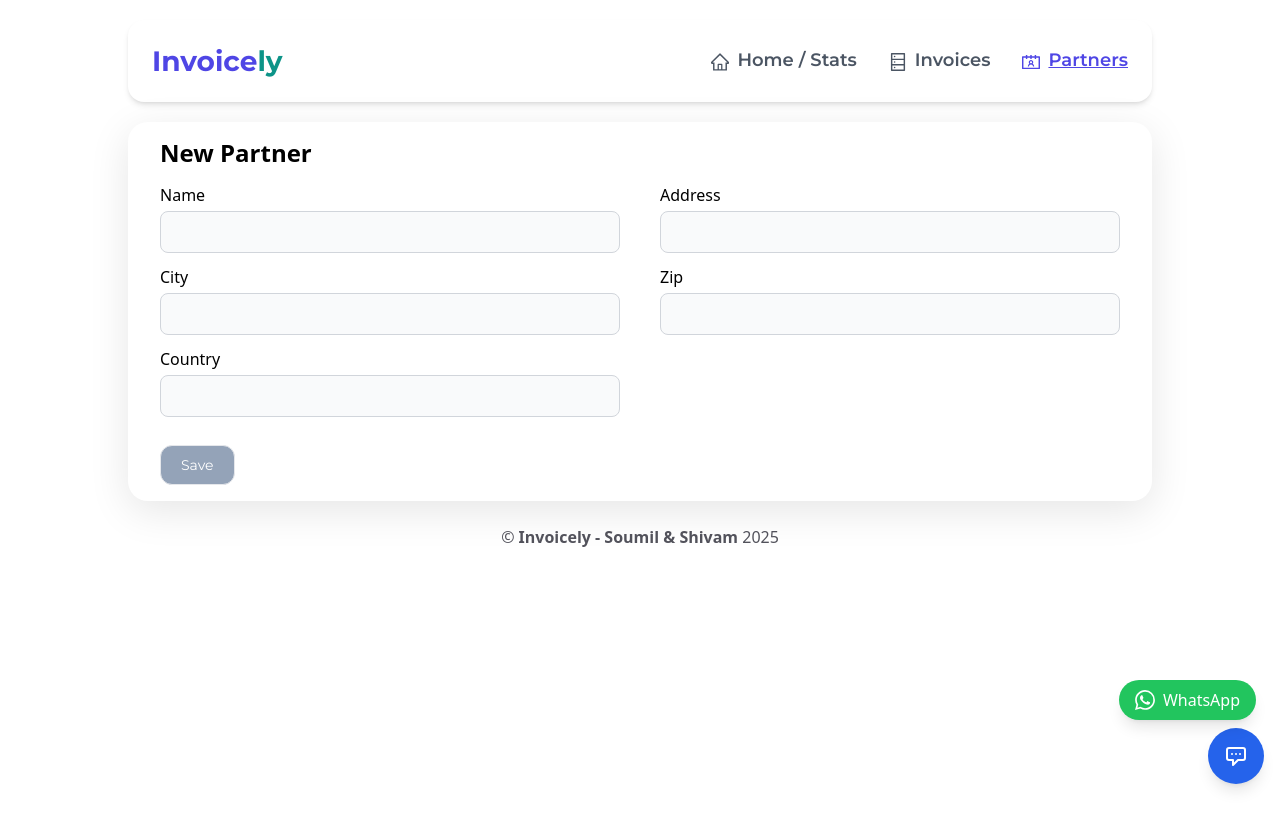
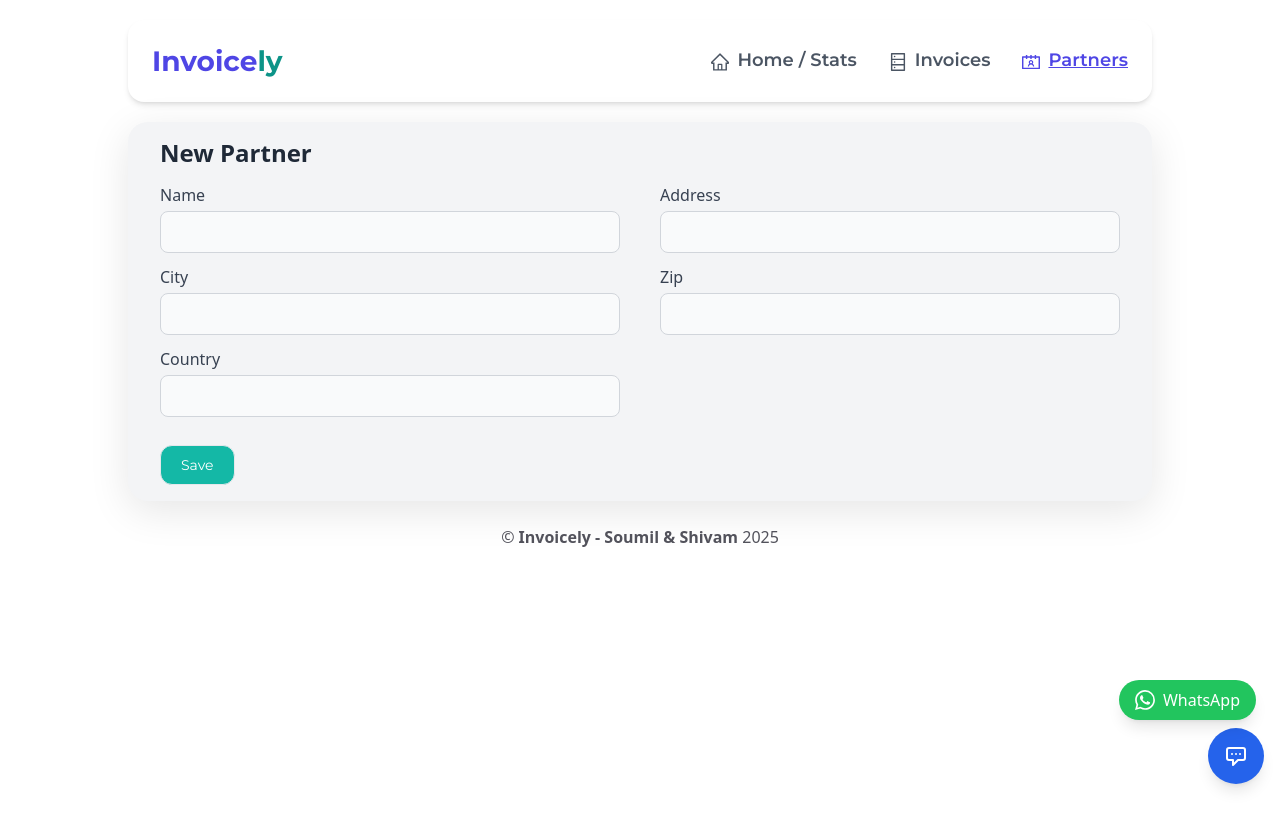
Before and after one commit to Soumilgit/MP_SemVI_Customer-Invoicing, a React (Vite) app in the folder frontend/: page /new-partner in a window 1280 px wide. Built offline with nearby package versions, Linux system fonts and the light colour scheme; no server answers; a web font is replaced by a local one; what @react-pdf/renderer would draw is missing.

Commit message:
newly styled, matched theme

```diff
--- a/frontend/src/sections/NewPartner.jsx
+++ b/frontend/src/sections/NewPartner.jsx
@@ -8,20 +8,20 @@ const NewPartner = () => {
   const { partnerName, setPartnerName, partnerAddress, setPartnerAddress, partnerCity, setPartnerCity, partnerZip, setPartnerZip, partnerCountry, setPartnerCountry, handlePartnerSubmit } = useContext(DataContext);
 
   return (
-    <section className="w-full rounded-[20px] shadow-3xl px-8 py-4 mt-5">
+    <section className="w-full rounded-[20px] shadow-3xl px-8 py-4 mt-5 bg-gray-100">
 
       <Helmet>
         <title>New Partner - Invoicely</title>
       </Helmet>
 
-      <h1 className="text-2xl font-bold mb-4">New Partner</h1>
+      <h1 className="text-2xl font-bold mb-4 text-gray-800">New Partner</h1>
 
       <form onSubmit={handlePartnerSubmit}>
         <div className='flex flex-col md:flex-row gap-10'>
 
           <div className='w-full md:w-1/2'>
             <fieldset>
-              <label htmlFor='name'>Name</label>
+              <label htmlFor='name' className='text-gray-700'>Name</label>
               <input
                 type='text'
                 className='input mt-1'
@@ -33,7 +33,7 @@ const NewPartner = () => {
             </fieldset>
 
             <fieldset className='mt-3'>
-              <label htmlFor='city'>City</label>
+              <label htmlFor='city' className='text-gray-700'>City</label>
               <input
                 type='text'
                 required
@@ -45,7 +45,7 @@ const NewPartner = () => {
             </fieldset>
 
             <fieldset className='mt-3'>
-              <label htmlFor='country'>Country</label>
+              <label htmlFor='country' className='text-gray-700'>Country</label>
               <input
                 type='text'
                 required
@@ -59,7 +59,7 @@ const NewPartner = () => {
 
           <div className='w-full md:w-1/2'>
             <fieldset>
-              <label htmlFor='address'>Address</label>
+              <label htmlFor='address' className='text-gray-700'>Address</label>
               <input
                 type='text'
                 required
@@ -71,7 +71,7 @@ const NewPartner = () => {
             </fieldset>
 
             <fieldset className='mt-3'>
-              <label htmlFor='zip'>Zip</label>
+              <label htmlFor='zip' className='text-gray-700'>Zip</label>
               <input
                 type='number'
                 required
@@ -85,11 +85,11 @@ const NewPartner = () => {
 
         </div>
 
-        <button className='mt-7 px-5 py-3 border font-montserrat text-sm leading-none bg-slate-400 hover:bg-coral-red rounded-xl text-white' type="submit">Save</button>
+        <button className='mt-7 px-5 py-3 border font-montserrat text-sm leading-none bg-teal-500 hover:bg-teal-600 rounded-xl text-white' type="submit">Save</button>
 
       </form>
     </section>
   )
 }
 
-export default NewPartner
+export default NewPartner;
```
